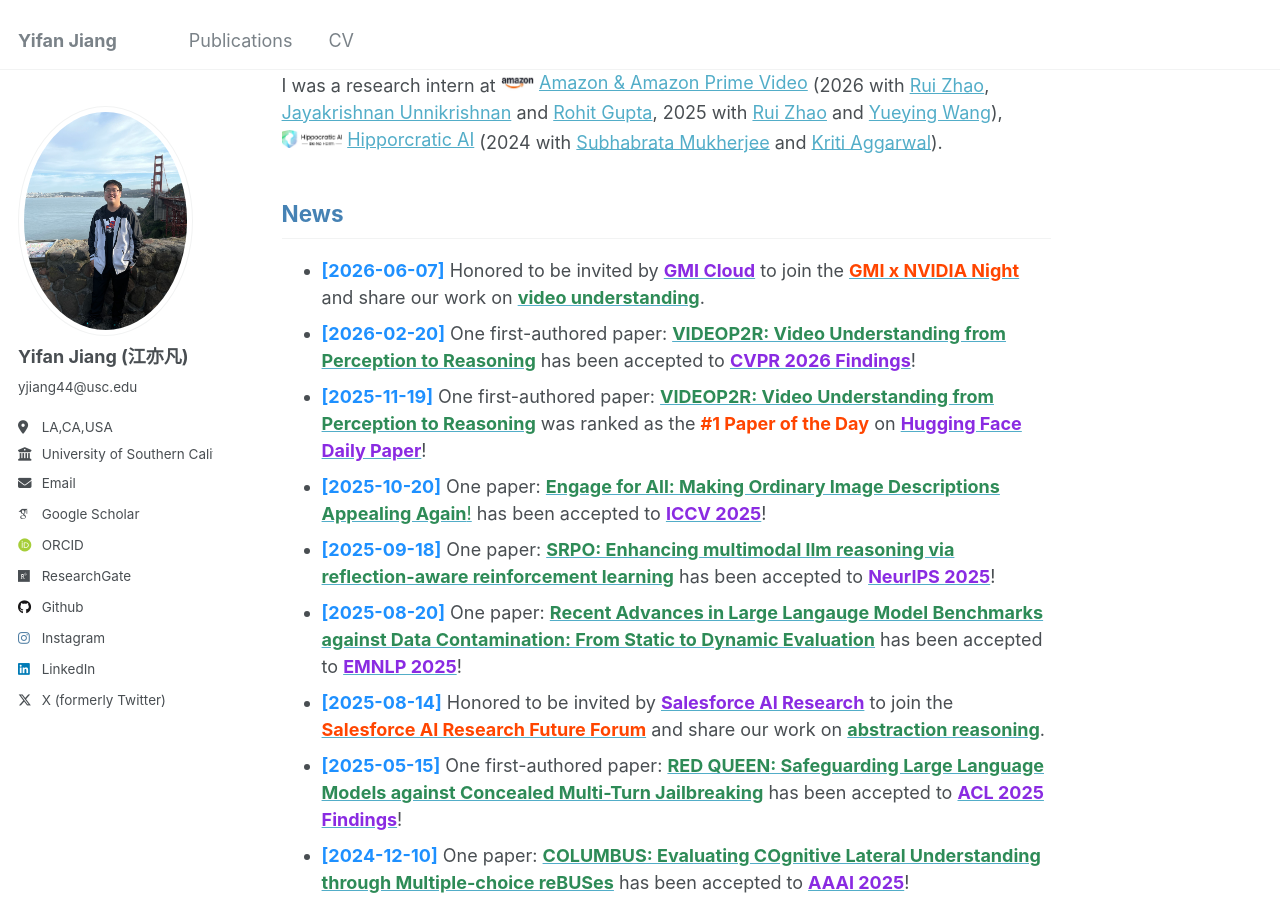
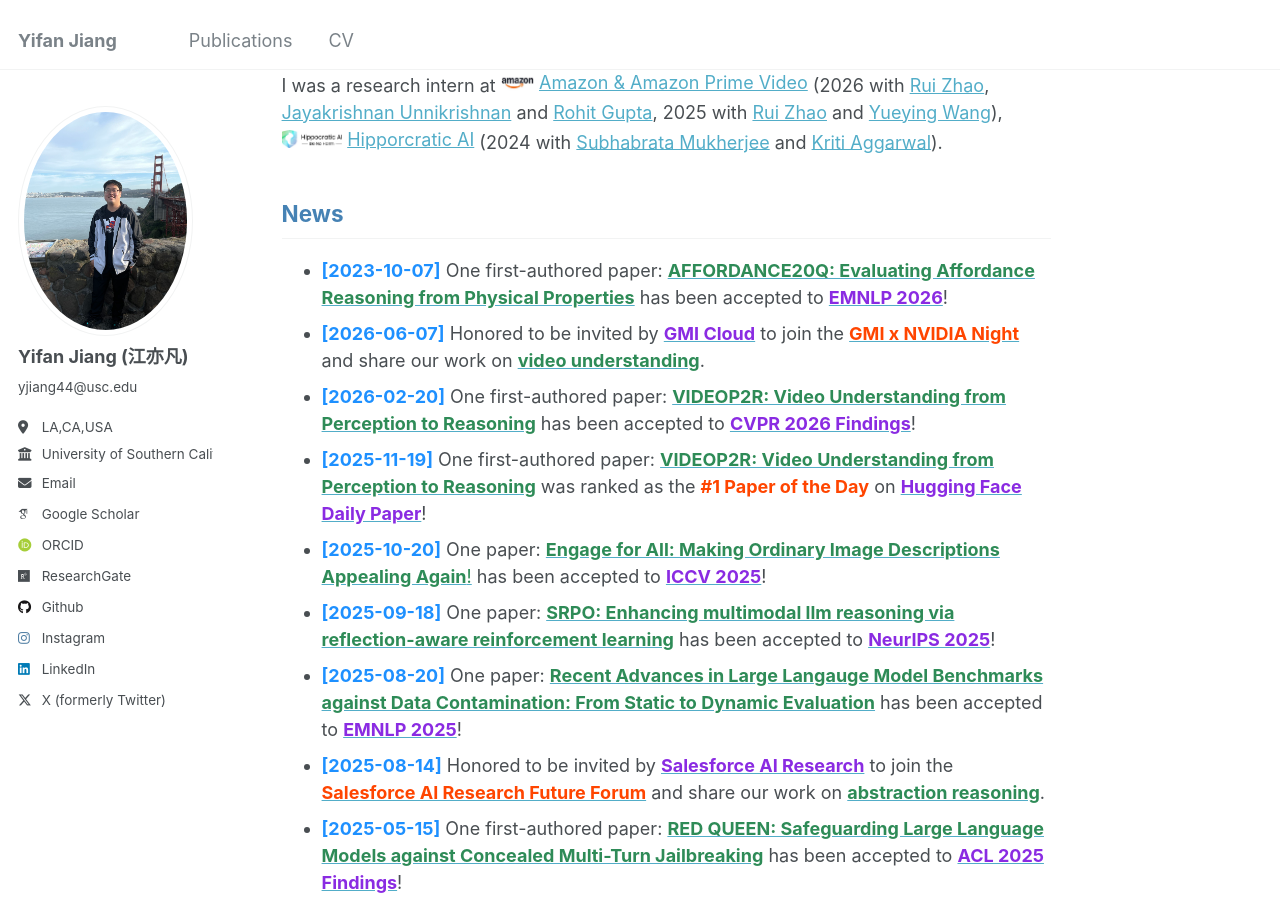
Before and after one commit to yifanJIANG-921/yifanJIANG-921.github.io, a Jekyll site: the page built from _pages/about.md, in a window 1280 px wide and 900 px high, scrolled down 898 px. Built offline with Jekyll 4.4.1, drawn with Linux system fonts in a browser that asks for light colours; some web fonts are replaced.

Commit message:
Update about.md

```diff
--- a/_pages/about.md
+++ b/_pages/about.md
@@ -21,6 +21,7 @@ I was a research intern at <a href="https://www.amazon.com/gp/video/storefront"
 
 
 ## <span style="color: #4682B4;">News</span>
+- **<span style="color: #1E90FF;">[2023-10-07]</span>** One first-authored paper: [<span style="color: #2E8B57;">**AFFORDANCE20Q: Evaluating Affordance Reasoning from Physical Properties**</span>](https://arxiv.org/abs/2606.14240) has been accepted to [<span style="color: #8A2BE2;">**EMNLP 2026**</span>](https://2026.emnlp.org/)!
 - **<span style="color: #1E90FF;">[2026-06-07]</span>** Honored to be invited by [<span style="color: #8A2BE2;">**GMI Cloud**</span>](https://www.linkedin.com/company/gmi-cloud-ai/posts/?feedView=all) to join the [<span style="color: #FF4500;">**GMI x NVIDIA Night**</span>](https://www.linkedin.com/feed/update/urn:li:ugcPost:7468904814178000896/) and share our work on [<span style="color: #2E8B57;">**video understanding**</span>](https://openaccess.thecvf.com/content/CVPR2026F/html/Jiang_VIDEOP2R_Video_Understanding_from_Perception_to_Reasoning_CVPRF_2026_paper.html).
 - **<span style="color: #1E90FF;">[2026-02-20]</span>** One first-authored paper: [<span style="color: #2E8B57;">**VIDEOP2R: Video Understanding from Perception to Reasoning**</span>](https://openaccess.thecvf.com/content/CVPR2026F/html/Jiang_VIDEOP2R_Video_Understanding_from_Perception_to_Reasoning_CVPRF_2026_paper.html) has been accepted to [<span style="color: #8A2BE2;">**CVPR 2026 Findings**</span>](https://cvpr.thecvf.com/)!
 - **<span style="color: #1E90FF;">[2025-11-19]</span>** One first-authored paper: [<span style="color: #2E8B57;">**VIDEOP2R: Video Understanding from Perception to Reasoning**</span>](https://openaccess.thecvf.com/content/CVPR2026F/html/Jiang_VIDEOP2R_Video_Understanding_from_Perception_to_Reasoning_CVPRF_2026_paper.html) was ranked as the <span style="color: #FF4500;">**#1 Paper of the Day**</span> on [<span style="color: #8A2BE2;">**Hugging Face Daily Paper**</span>](https://huggingface.co/papers/date/2025-11-19)!
```
